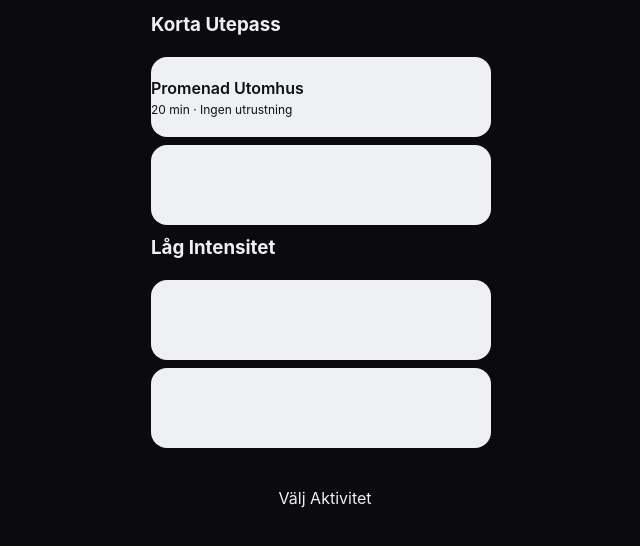
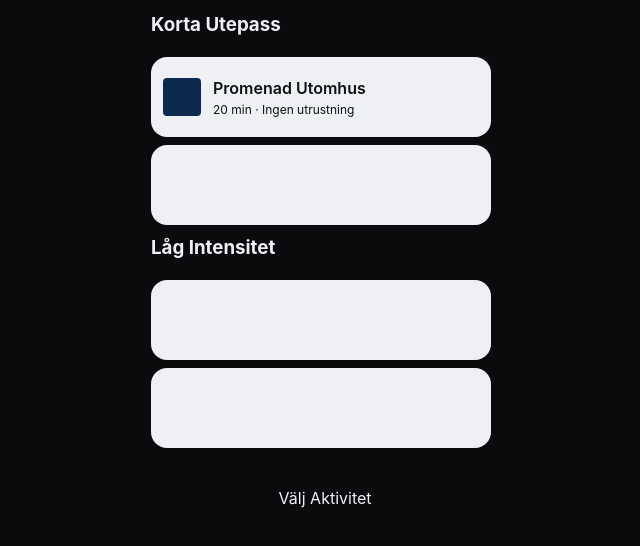
Before and after one commit to hybertius/Acta-Diurna, a plain HTML site: page src/index.html in a window 1280 px wide. Shown: the part 164-710 px from the top of the page, without its empty margins (317-957 px from the left). Drawn offline with Linux system fonts and the light colour scheme.

Commit message:
Cascade Contained - Resuming Activity Carding

```diff
--- a/src/styles/components.css
+++ b/src/styles/components.css
@@ -1,8 +1,11 @@
 .activity-option-card {
   display: flex;
+  width: min(100%, 340px);
+  height: 80px;
   align-items: center;
   gap: var(--space-3);
   padding: var(--space-3);
+  border: 0;
   border-radius: var(--radius-card);
   background: var(--colour-surface);
   color: var(--colour-text);
--- a/src/styles/screens.css
+++ b/src/styles/screens.css
@@ -45,15 +45,6 @@
   list-style: none;
 }
 
-.activity-option-card {
-  display: block;
-  width: min(100%, 340px);
-  height: 80px;
-  padding: 0;
-  border: 0;
-  text-align: inherit;
-}
-
 .primary-action {
   width: min(calc(100% + 16px), var(--screen-width));
   height: 60px;
```
